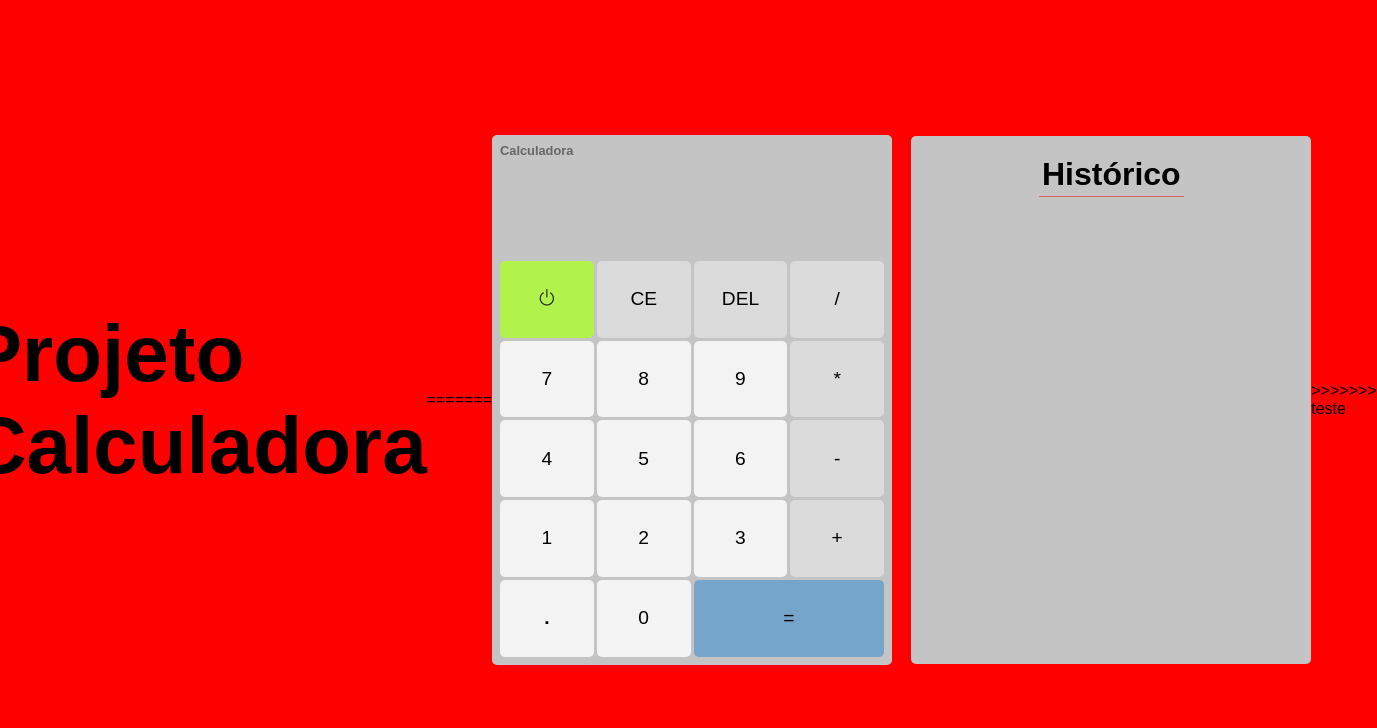
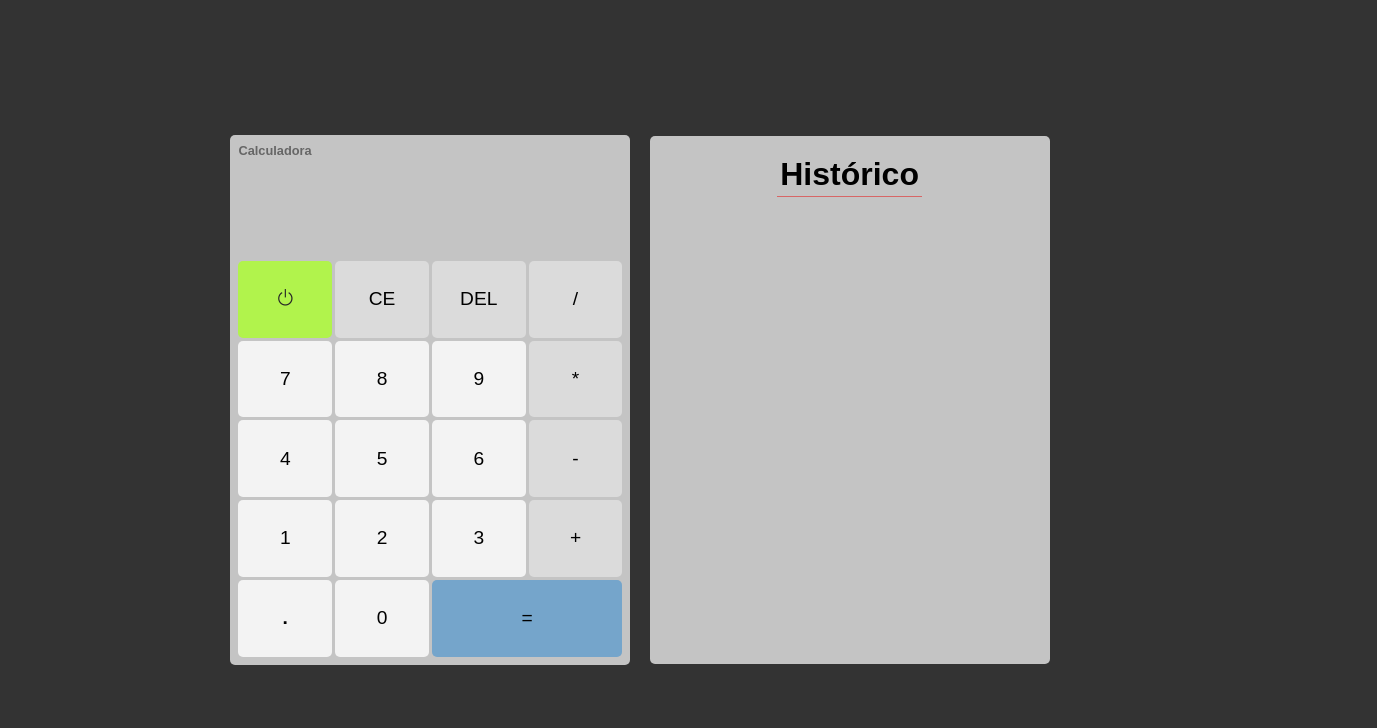
Before and after one commit to Gabriel-Prado-Santos/stack_tarefa_calculadora, a plain HTML site: page index.html in a window 1280 px wide. Shown: the top 728 px of the page, 1377 px wide, since content can reach past the window. Drawn offline with nearby package versions, Linux system fonts and the light colour scheme.

Commit message:
correção

```diff
--- a/index.html
+++ b/index.html
@@ -1,19 +1,5 @@
 <!DOCTYPE html>
 <html lang="pt-br">
-<<<<<<< HEAD
-<head>
-    <meta charset="UTF-8">
-    <meta name="viewport" content="width=device-width, initial-scale=1.0">
-    <title>Projeto Calculadora</title>
-</head>
-
-
-    <body style="background-color: red;">
-        <h1 style="font-size: 5rem">
-            Projeto Calculadora
-        </h1>
-    </body>
-=======
 	<head>
 		<meta charset="UTF-8" />
 		<meta name="viewport" content="width=device-width, initial-scale=1.0" />
@@ -138,5 +124,4 @@
 			<i class="bi bi-github"></i>
 		</a>
 	</body>
->>>>>>> teste
 </html>
```
